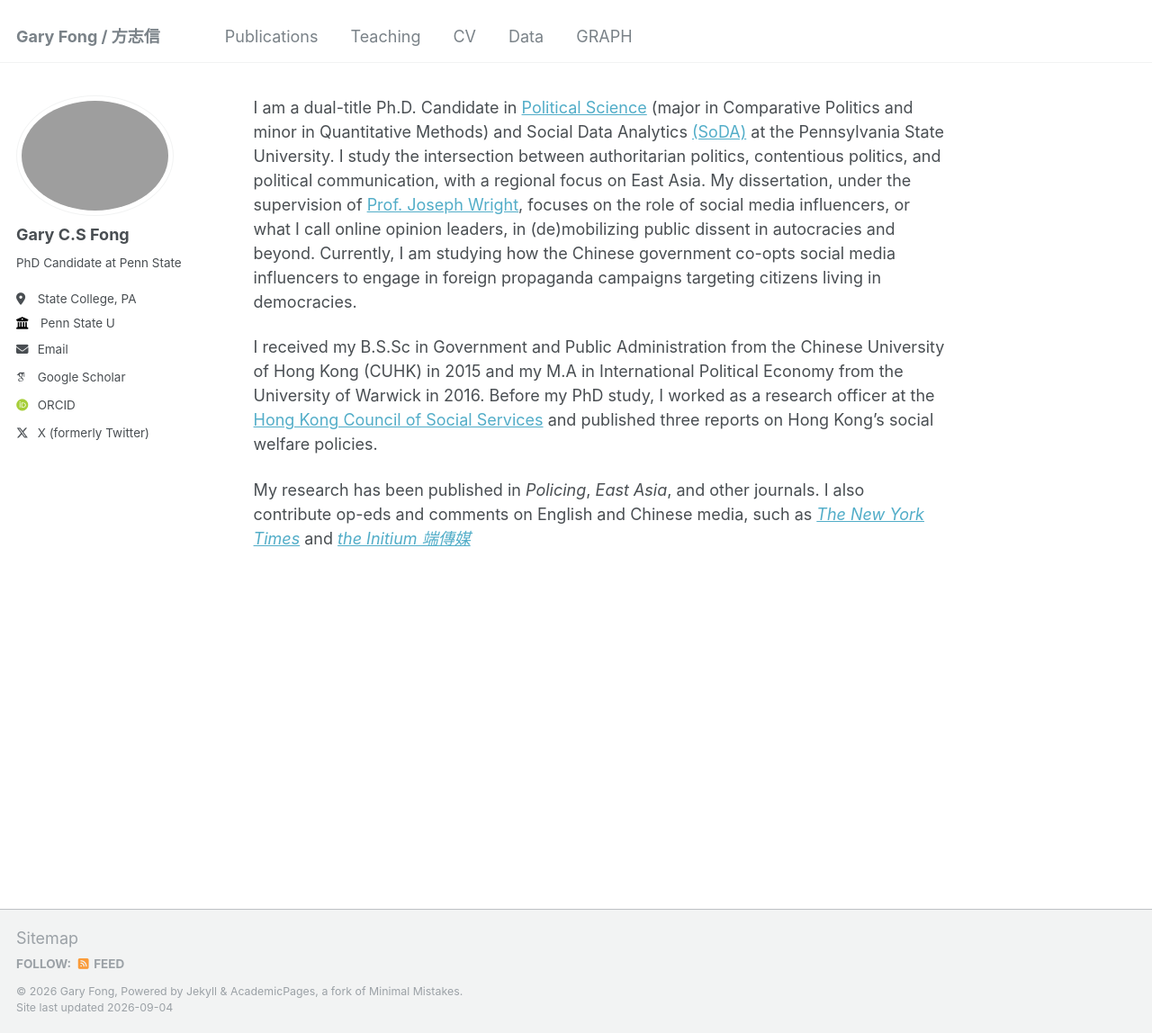
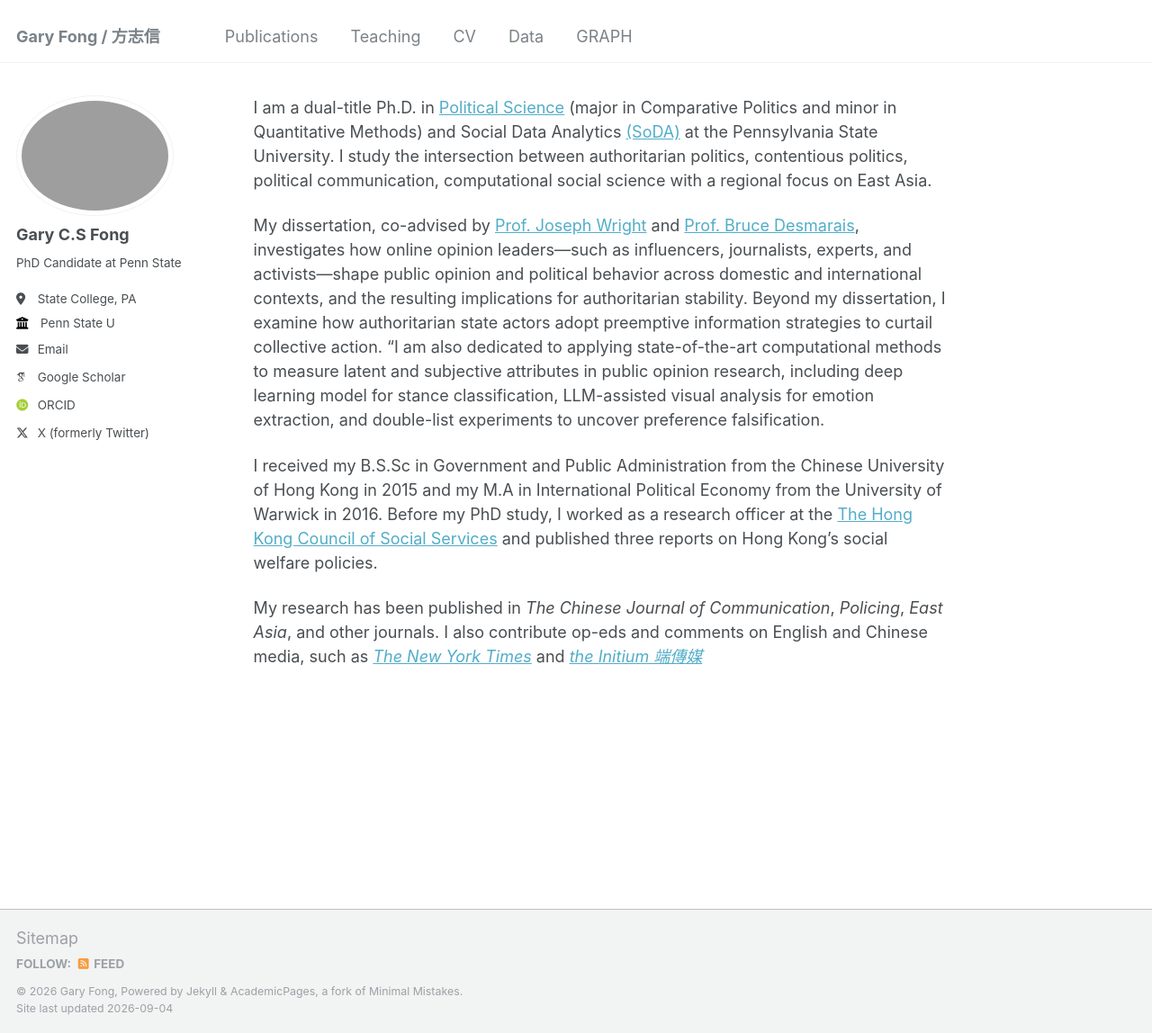
Before and after one commit to sap98fcs/sap98fcs.github.io, a Jekyll site: the page built from _pages/about.md, in a window 1280 px wide and 1148 px high. Shown: the whole window at 90% size. Built offline with Jekyll 4.4.1, drawn with Linux system fonts in a browser that asks for light colours; some web fonts are replaced.

Commit message:
Update about.md

```diff
--- a/_pages/about.md
+++ b/_pages/about.md
@@ -7,8 +7,10 @@ redirect_from:
   - /about.html
 ---
 
-I am a dual-title Ph.D. Candidate in [Political Science](https://polisci.la.psu.edu) (major in Comparative Politics and minor in Quantitative Methods) and Social Data Analytics [(SoDA)](https://soda.la.psu.edu/) at the Pennsylvania State University. I study the intersection between authoritarian politics, contentious politics, and political communication, with a regional focus on East Asia. My dissertation, under the supervision of [Prof. Joseph Wright](https://polisci.la.psu.edu/people/jgw12/), focuses on the role of social media influencers, or what I call online opinion leaders, in (de)mobilizing public dissent in autocracies and beyond. Currently, I am studying how the Chinese government co-opts social media influencers to engage in foreign propaganda campaigns targeting citizens living in democracies.
+I am a dual-title Ph.D. in [Political Science](https://polisci.la.psu.edu) (major in Comparative Politics and minor in Quantitative Methods) and Social Data Analytics [(SoDA)](https://soda.la.psu.edu/) at the Pennsylvania State University. I study the intersection between authoritarian politics, contentious politics, political communication, computational social science with a regional focus on East Asia.
 
-I received my B.S.Sc in Government and Public Administration from the Chinese University of Hong Kong (CUHK) in 2015 and my M.A in International Political Economy from the University of Warwick in 2016. Before my PhD study, I worked as a research officer at the [Hong Kong Council of Social Services](https://www.hkcss.org.hk/?lang=en) and published three reports on Hong Kong's social welfare policies.
+My dissertation, co-advised by [Prof. Joseph Wright](https://polisci.la.psu.edu/people/jgw12/) and [Prof. Bruce Desmarais](https://polisci.la.psu.edu/people/bbd5087/), investigates how online opinion leaders—such as influencers, journalists, experts, and activists—shape public opinion and political behavior across domestic and international contexts, and the resulting implications for authoritarian stability. Beyond my dissertation, I examine how authoritarian state actors adopt preemptive information strategies to curtail collective action. "I am also dedicated to applying state-of-the-art computational methods to measure latent and subjective attributes in public opinion research, including deep learning model for stance classification, LLM-assisted visual analysis for emotion extraction, and double-list experiments to uncover preference falsification.
 
-My research has been published in <em>Policing</em>, <em>East Asia</em>, and other journals. I also contribute op-eds and comments on English and Chinese media, such as <em>[The New York Times](https://www.nytimes.com/2019/06/19/world/asia/hong-kong-protests.html)</em> and <em>[the Initium 端傳媒](https://theinitium.com/opinion/20190617-opinion-garyfong-612)</em>
+I received my B.S.Sc in Government and Public Administration from the Chinese University of Hong Kong in 2015 and my M.A in International Political Economy from the University of Warwick in 2016. Before my PhD study, I worked as a research officer at the [The Hong Kong Council of Social Services](https://www.hkcss.org.hk/?lang=en) and published three reports on Hong Kong's social welfare policies.
+
+My research has been published in <em>The Chinese Journal of Communication</em>, <em>Policing</em>, <em>East Asia</em>, and other journals. I also contribute op-eds and comments on English and Chinese media, such as <em>[The New York Times](https://www.nytimes.com/2019/06/19/world/asia/hong-kong-protests.html)</em> and <em>[the Initium 端傳媒](https://theinitium.com/opinion/20190617-opinion-garyfong-612)</em>
```
